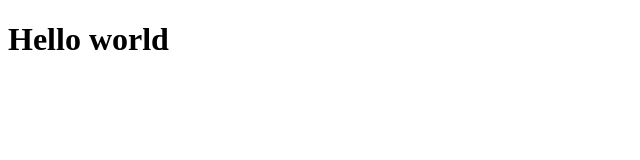
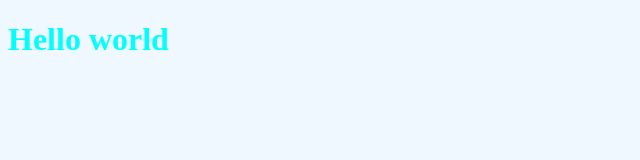
Before and after one commit to mokenji/HELLO_WORLD, a plain HTML site: page index.html in a window 1280 px wide. Shown: the whole page, without its empty margins (0-640 px from the left). Drawn offline with Linux system fonts and the light colour scheme.

Commit message:
adicionado css

```diff
--- /dev/null
+++ b/assets/css/estilo.css
@@ -0,0 +1,5 @@
+body {
+    background-color: aliceblue;
+    color:aqua;
+    font-weight: bold;
+}
--- a/index.html
+++ b/index.html
@@ -5,6 +5,7 @@
     <meta http-equiv="X-UA-Compatible" content="IE=edge">
     <meta name="viewport" content="width=device-width, initial-scale=1.0">
     <title>Document</title>
+    <link rel="stylesheet" href="assets/css/estilo.css">
 </head>
 <body>
     <H1>Hello world</H1>
```
